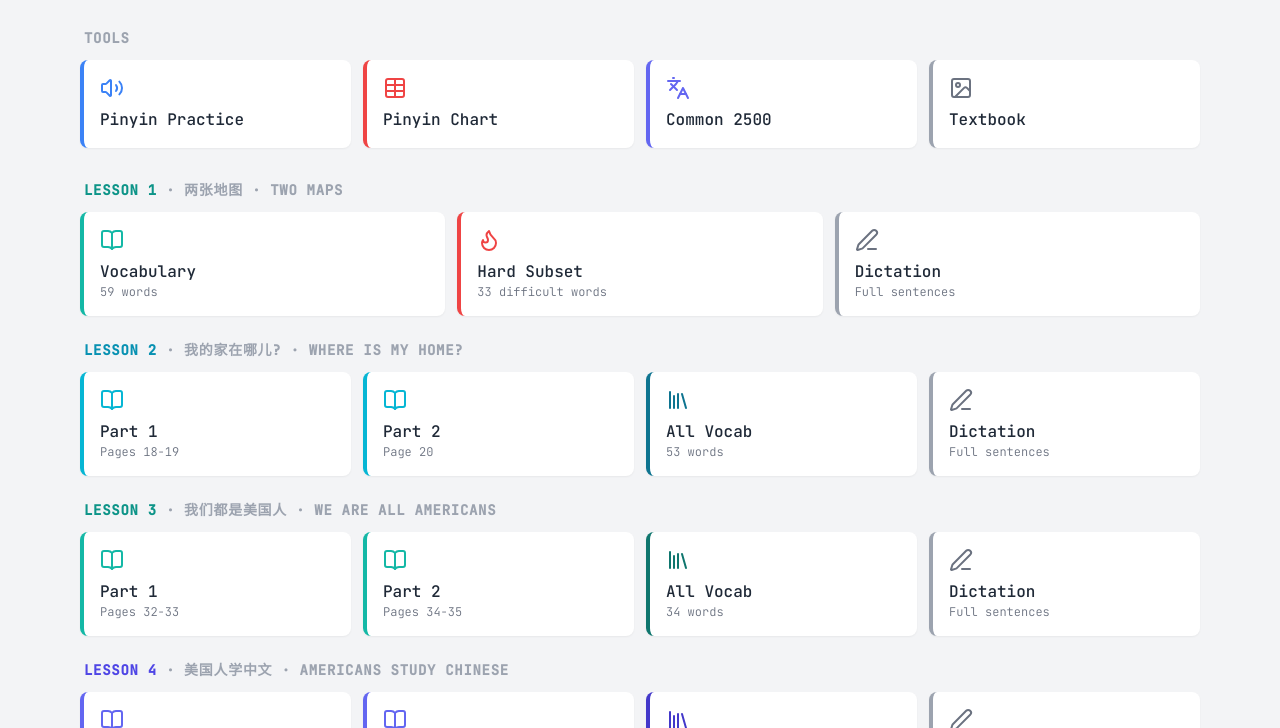
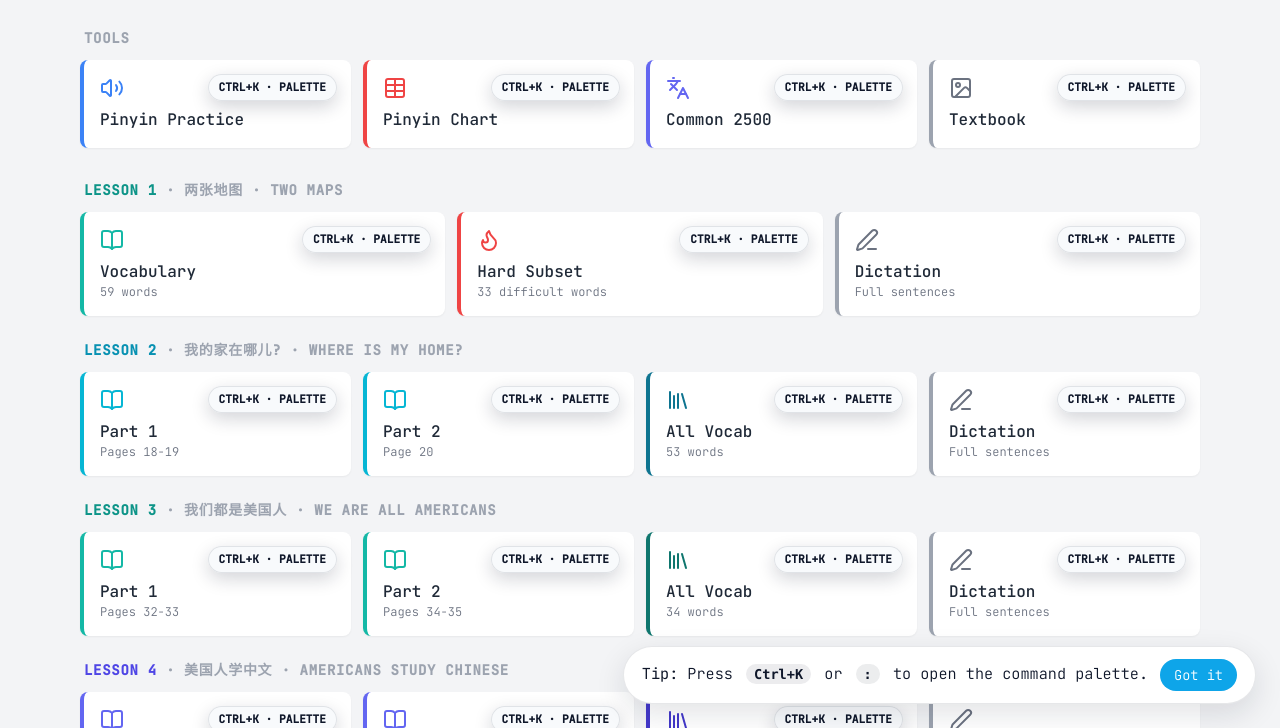
Before and after one commit to 1jehuang/chinese-listening-practice, a plain HTML site: page home.html in a window 1280 px wide. Shown: the part 72-800 px from the top of the page. Drawn offline with nearby package versions, Linux system fonts and the light colour scheme.

Commit message:
Add command palette to home page

```diff
--- a/home.html
+++ b/home.html
@@ -9,6 +9,8 @@
     <link rel="preconnect" href="https://fonts.gstatic.com" crossorigin>
     <link href="https://fonts.googleapis.com/css2?family=JetBrains+Mono:wght@300;400;500&display=swap" rel="stylesheet">
     <script src="https://unpkg.com/lucide@latest"></script>
+    <script src="js/command-palette.js"></script>
+    <link rel="stylesheet" href="css/common.css">
     <style>
         body { font-family: 'JetBrains Mono', monospace; font-weight: 300; }
         h1, h2, h3, .font-medium { font-weight: 400; }
```
